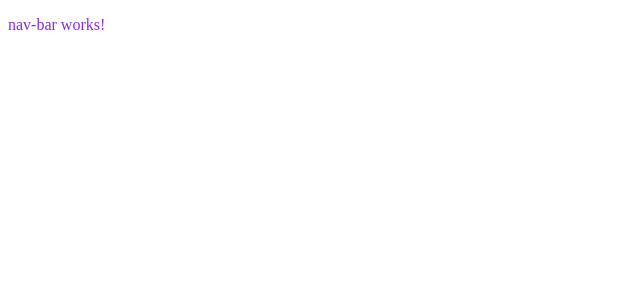
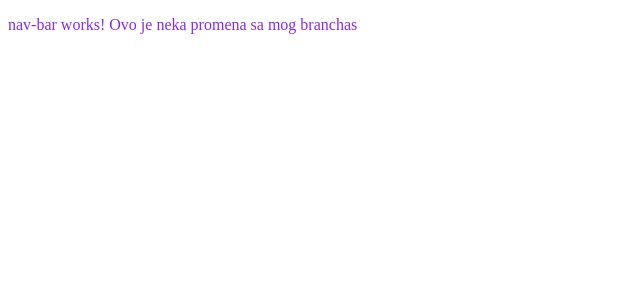
Before and after one commit to VukasinV/BlueStar, an Angular app: page / in a window 1280 px wide. Shown: the top 300 px of the page, without its empty margins (0-640 px from the left). Built offline with nearby package versions, Linux system fonts and the light colour scheme.

Commit message:
changed paragraph color

```diff
--- a/src/app/nav-bar/nav-bar.component.html
+++ b/src/app/nav-bar/nav-bar.component.html
@@ -1,5 +1,6 @@
 <p>
   nav-bar works!
+  Ovo je neka promena sa mog branchas
 </p>
 <div>
 
```
